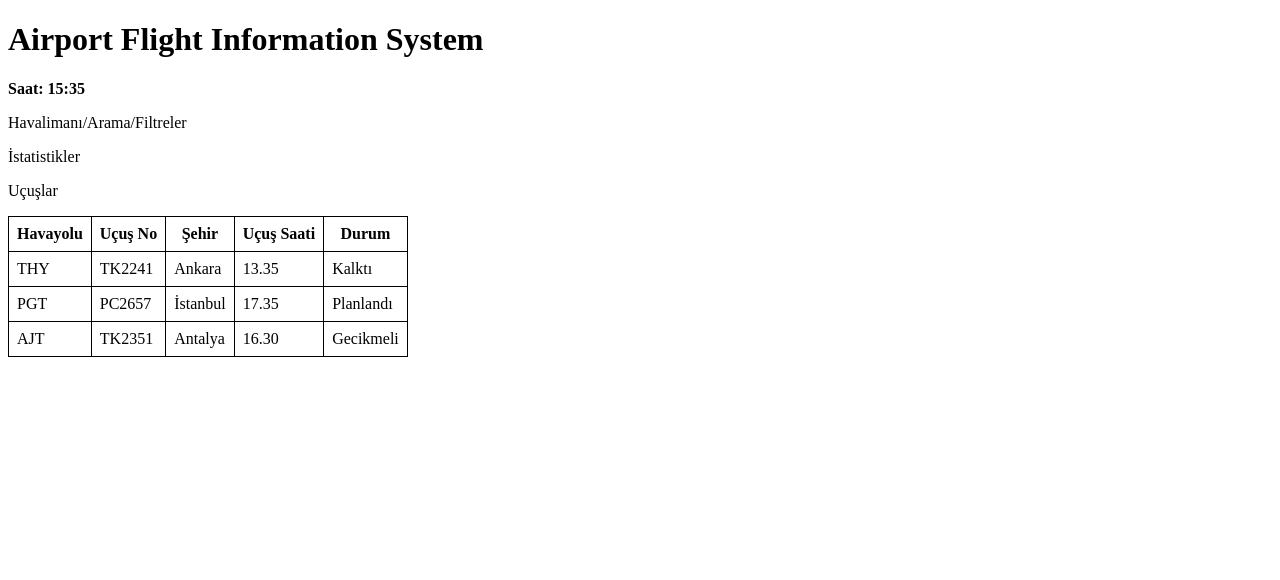
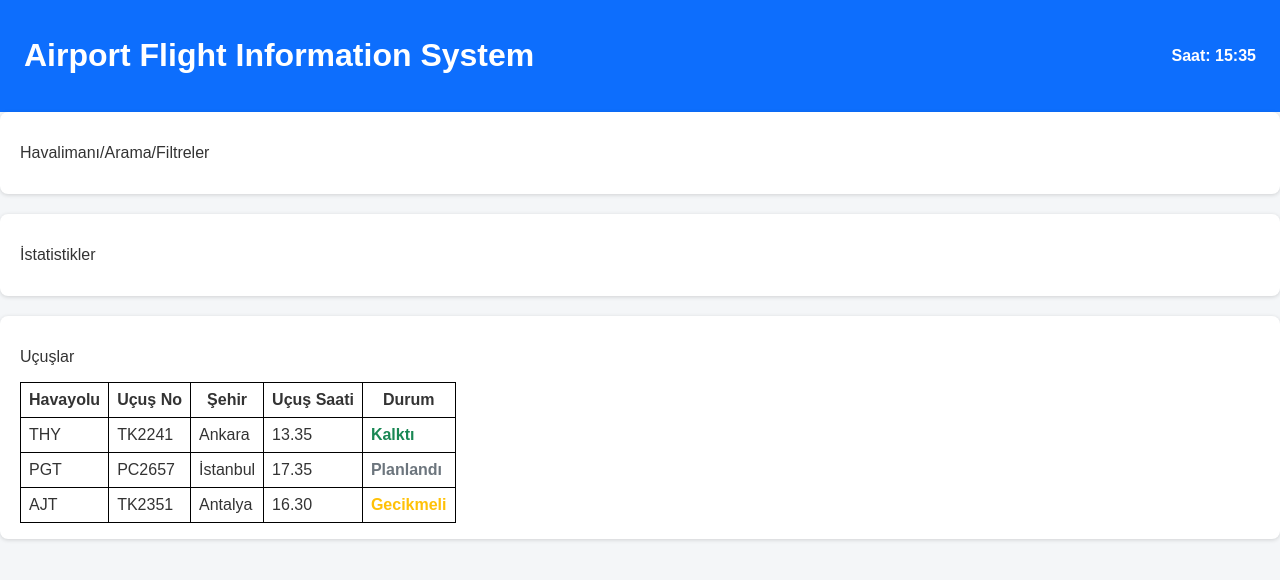
Before and after one commit to sinankalender/flight-info-system, a plain HTML site: page frontend/index.html in a window 1280 px wide. Drawn offline with Linux system fonts and the light colour scheme.

Commit message:
Day 2: color system, header flexbox layout, card-style sections, status badge colors

```diff
--- a/frontend/index.html
+++ b/frontend/index.html
@@ -40,7 +40,7 @@
                         <td>TK2241</td>
                         <td>Ankara</td>
                         <td>13.35</td>
-                        <td>Kalktı</td>
+                        <td class="durum-basarili">Kalktı</td>
                     </tr>
 
                     <tr>
@@ -48,7 +48,7 @@
                         <td>PC2657</td>
                         <td>İstanbul</td>
                         <td>17.35</td>
-                        <td>Planlandı</td>
+                        <td class="durum-notr">Planlandı</td>
                     </tr>
 
                     <tr>
@@ -56,7 +56,7 @@
                         <td>TK2351</td>
                         <td>Antalya</td>
                         <td>16.30</td>
-                        <td>Gecikmeli</td>
+                        <td class="durum-uyari">Gecikmeli</td>
 
                     </tr>
                 </tbody>
--- a/frontend/style.css
+++ b/frontend/style.css
@@ -1,5 +1,60 @@
+:root {
+    --renk-ana: #0d6efd;
+    --renk-arkaplan: #f4f6f8;
+    --renk-basarili: #198754;
+    --renk-uyari: #ffc107;
+    --renk-iptal: #dc3545;
+    --renk-notr: #6c757d;
+}
+
+body {
+    font-family: Arial, sans-serif;
+    background-color: var(--renk-arkaplan);
+    color: #333;
+    margin: 0;
+    padding: 0;
+}
+
+header {
+    background-color: var(--renk-ana);
+    color: white;
+    padding: 16px 24px;
+    display: flex;
+    justify-content: space-between;
+    align-items: center;
+}
+
+section {
+    background-color: white;
+    padding: 16px 20px;
+    margin-bottom: 20px;
+    border-radius: 8px;
+    box-shadow:  0 1px 4px rgba(0, 0, 0, 0.15);
+}
+
+.durum-basarili {
+    color: var(--renk-basarili);
+    font-weight: bold;
+}
+.durum-iptal {
+    color: var(--renk-iptal);
+    font-weight: bold;
+}
+
+.durum-notr {
+    color: var(--renk-notr);
+    font-weight: bold;
+}
+
+.durum-uyari {
+    color: var(--renk-uyari);
+    font-weight: bold;
+}
+
+
 table {
     border-collapse: collapse;
+
 }
 
 th, td {
```
Also changed, not shown: 1 other file.
